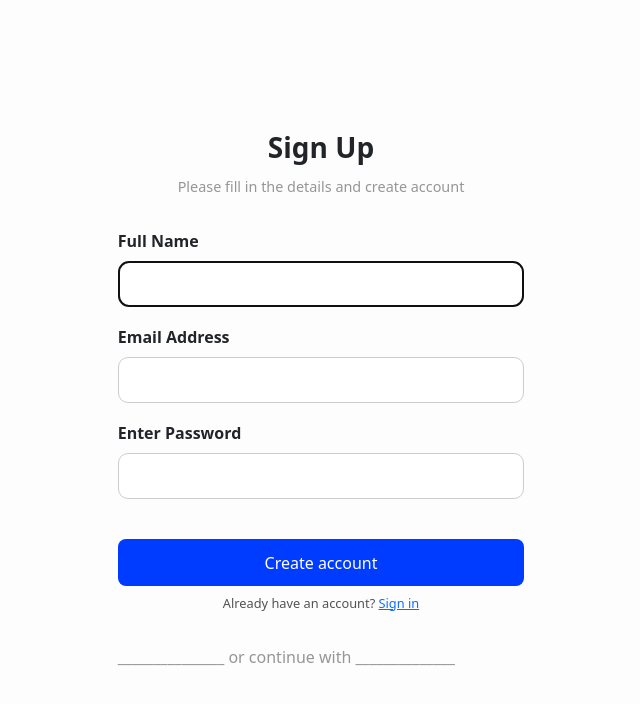
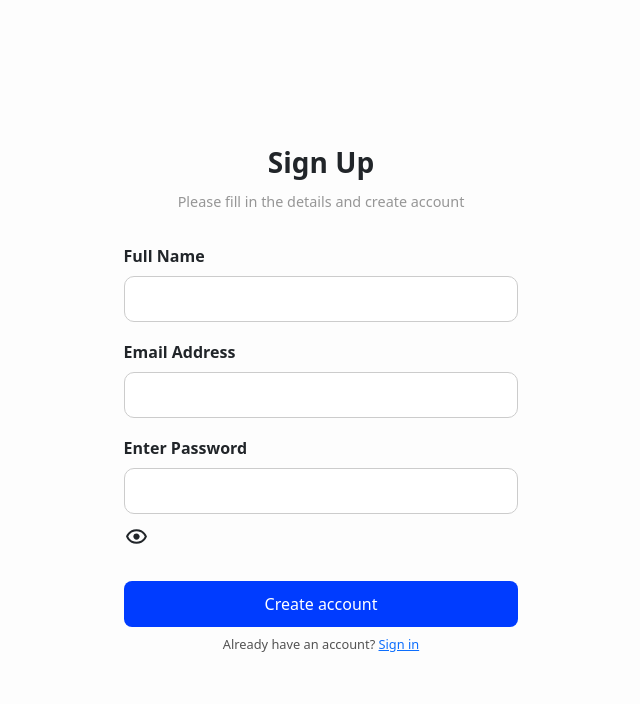
Before and after one commit to holuwateemeeleyin/login-mobile, a React (Create React App) app: page /signup in a window 1280 px wide. Shown: the top 704 px of the page, without its empty margins (319-959 px from the left). Built offline with nearby package versions, Linux system fonts and the light colour scheme.

Commit message:
added icon for showing/hiding password

```diff
--- a/src/Pages/SignUp/index.js
+++ b/src/Pages/SignUp/index.js
@@ -1,5 +1,9 @@
 import React, { useState, useEffect, useRef } from 'react'
 import { Link } from 'react-router-dom'
+import { useNavigate } from 'react-router-dom'
+import { MdFacebook } from 'react-icons/md'
+import { FcGoogle } from 'react-icons/fc'
+import { BiShow } from 'react-icons/bi'
 
 export default function SignUp() {
   const userRef = useRef()
@@ -7,18 +11,27 @@ export default function SignUp() {
   const [email, setEmail] = useState('')
   const [pwd, setPwd] = useState('')
 
-  useEffect(()=>{
-    userRef.current.focus()
-  })
+  const eye = <BiShow size='25'/>
+  // useEffect(()=>{
+  //   userRef.current.focus()
+  // })
+
+  const handleSubmit =(e)=>{
+    e.preventDefault()
+    setName('')
+    setEmail('')
+    setPwd('')
+  }
+
   return (
     <div className='signup-container'>
       <h3> Sign Up</h3>
       <p>Please fill in the details and create account</p>
-      <form>
+      <form onSubmit={handleSubmit}>
         <div className='form-input'>
           <label>Full Name</label>
           <input
-            ref={userRef}
+            // ref={userRef}
             type='text'
             value={name}
             onChange={(e)=> setName(e.target.value)}
@@ -34,18 +47,21 @@ export default function SignUp() {
         </div>
         <div className='form-input'>
           <label>Enter Password</label>
-          <input
-            type='password'
-            value={pwd}
-            onChange={(e)=> setPwd(e.target.value)}
-          />
+          <div className='pass-wrapper'>
+            <input
+              type='password'
+              value={pwd}
+              onChange={(e)=> setPwd(e.target.value)}
+            />
+            <i>{eye}</i>
+          </div>
         </div>
         <button className='button'>
           Create account
         </button>
         <div className='already'>Already have an account? <Link to='/signin'> Sign in</Link></div>
       </form>
-      <div className='continue'>_______________ or continue with ______________ </div>
+
     </div>
   )
 }
```
